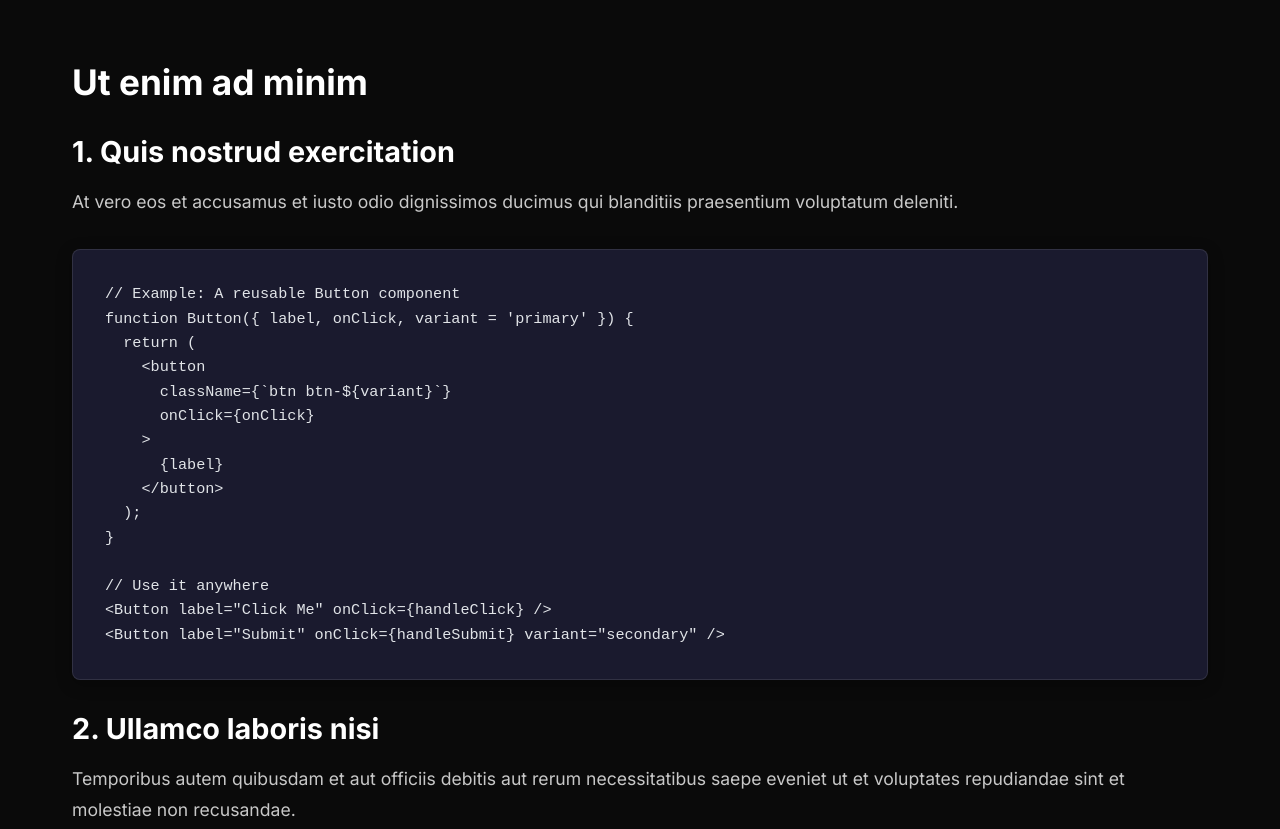
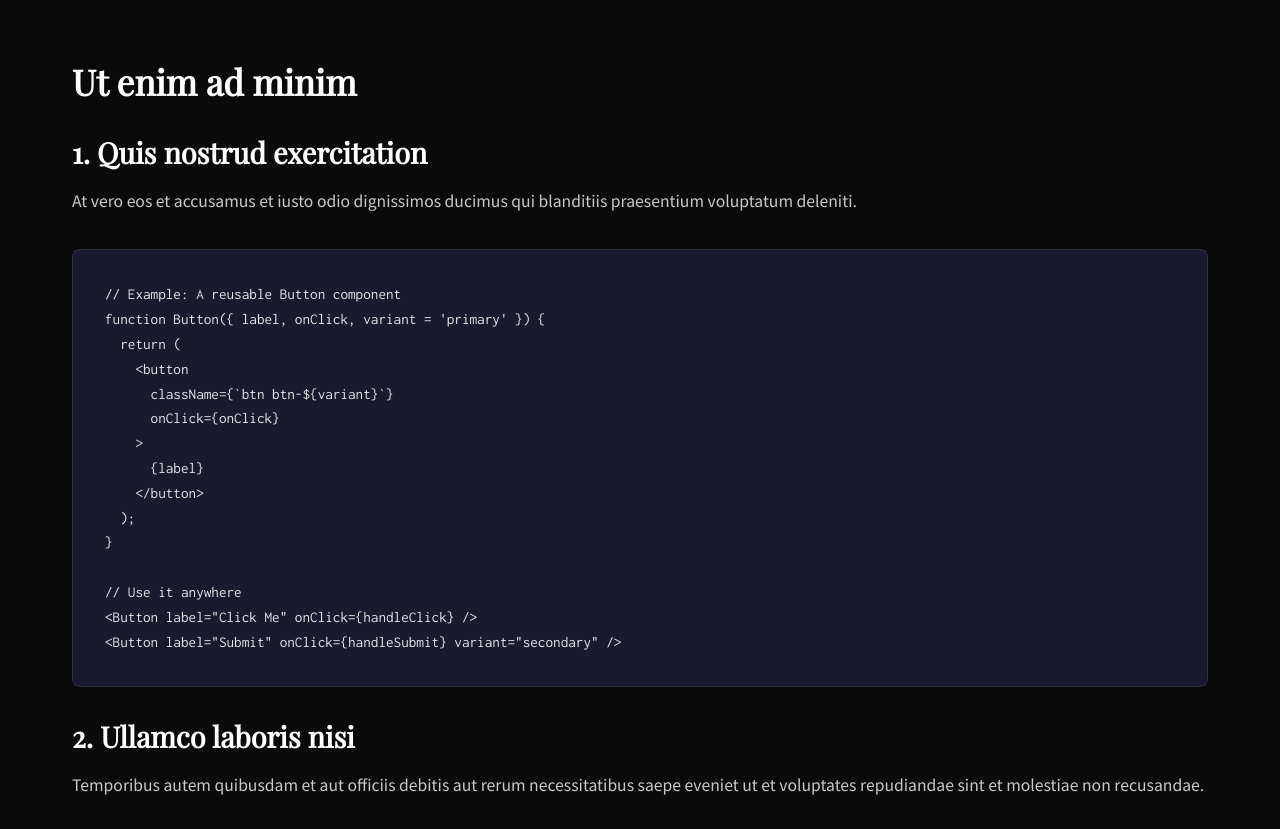
Before and after one commit to davidn0rman/astro-website, an Astro site: page /posts/component-based-architecture in a window 1280 px wide. Shown: the part 862-1691 px from the top of the page. Built offline with nearby package versions, Linux system fonts and the light colour scheme; Astro itself is replaced by a stand-in of ours; code samples lack their colours.

Commit message:
Update project details and enhance typography styles

```diff
--- a/package.json
+++ b/package.json
@@ -1,5 +1,5 @@
 {
-  "name": "habit-tracker-antigrav",
+  "name": "davidnorman-personal-website",
   "type": "module",
   "version": "0.0.1",
   "scripts": {
--- a/src/layouts/BaseLayout.astro
+++ b/src/layouts/BaseLayout.astro
@@ -1,5 +1,6 @@
 ---
 import "../styles/global.css";
+import "../styles/typography.css";
 
 interface Props {
   title: string;
@@ -20,11 +21,17 @@ const { title, description = "Senior Front End Developer & UX Designer" } =
     <link rel="preconnect" href="https://fonts.googleapis.com" />
     <link rel="preconnect" href="https://fonts.gstatic.com" crossorigin />
     <link
-      href="https://fonts.googleapis.com/css2?family=Inter:wght@300;400;600;700;900&display=swap"
+      href="https://fonts.googleapis.com/css2?family=Inconsolata&family=Open+Sans&family=Playfair+Display&family=Source+Sans+Pro&family=Ubuntu:wght@700&display=swap"
       rel="stylesheet"
     />
     <link rel="icon" type="image/svg+xml" href="/favicon.svg" />
     <title>{title} - David Norman</title>
+
+    <!-- Global Styles -->
+    <style is:global>
+      @import '../styles/global.css';
+      @import '../styles/typography.css';
+    </style>
   </head>
   <body>
     <slot />
--- a/src/styles/global.css
+++ b/src/styles/global.css
@@ -15,8 +15,7 @@
   --color-accent-hover: #00b8db;
 
   /* Typography */
-  --font-sans: 'Inter', -apple-system, BlinkMacSystemFont, 'Segoe UI', Roboto, sans-serif;
-  --font-mono: 'Fira Code', 'Courier New', monospace;
+  --font-mono: "Inconsolata", "Courier New", monospace;
 
   /* Spacing */
   --space-xs: 0.5rem;
@@ -119,6 +118,12 @@ section {
   box-shadow: 0 12px 32px rgba(0, 217, 255, 0.5);
 }
 
+@media (prefers-reduced-motion: reduce) {
+  .btn-primary:hover {
+    transform: none;
+  }
+}
+
 .btn-secondary {
   background: transparent;
   color: #00d9ff;
@@ -128,6 +133,12 @@ section {
 .btn-secondary:hover {
   background: rgba(0, 217, 255, 0.1);
   transform: translateY(-4px);
+}
+
+@media (prefers-reduced-motion: reduce) {
+  .btn-secondary:hover {
+    transform: none;
+  }
 }
 
 /* White variant for secondary button */
@@ -142,3 +153,9 @@ section {
   background: rgba(255, 255, 255, 0.3);
   border-color: rgba(255, 255, 255, 0.6);
 }
+
+@media (prefers-reduced-motion: reduce) {
+  .btn-secondary.btn-white:hover {
+    transform: none;
+  }
+}
--- /dev/null
+++ b/src/styles/typography.css
@@ -0,0 +1,49 @@
+/* src/styles/typography.css */
+
+/* Default font styles */
+h1,
+h2,
+h3,
+h4,
+h5,
+h6 {
+  font-family: "Ubuntu", sans-serif;
+  font-weight: 700;
+}
+
+p,
+a,
+span,
+li,
+label,
+input,
+textarea {
+  font-family: "Open Sans", sans-serif;
+}
+
+/* Blog post and preview specific font styles */
+.blog-post h1,
+.blog-post h2,
+.blog-post h3,
+.blog-post h4,
+.blog-post h5,
+.blog-post h6,
+.blog-preview h1,
+.blog-preview h2,
+.blog-preview h3,
+.blog-preview h4,
+.blog-preview h5,
+.blog-preview h6 {
+  font-family: "Playfair Display", serif;
+}
+
+.blog-post p,
+.blog-post a,
+.blog-post span,
+.blog-post li,
+.blog-preview p,
+.blog-preview a,
+.blog-preview span,
+.blog-preview li {
+  font-family: "Source Sans Pro", sans-serif;
+}
```
Also changed, not shown: src/components/About.astro (+14 -13 lines), src/components/Hero.astro (+35 -0 lines), src/components/SocialLinks.astro (+12 -0 lines), src/styles/about.css (+5 -3 lines), src/styles/blog-preview.css (+13 -2 lines).
